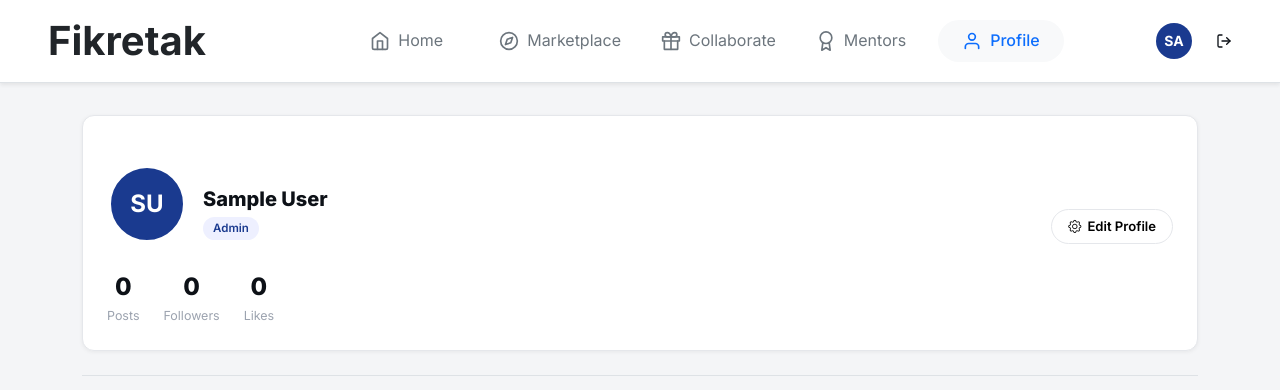
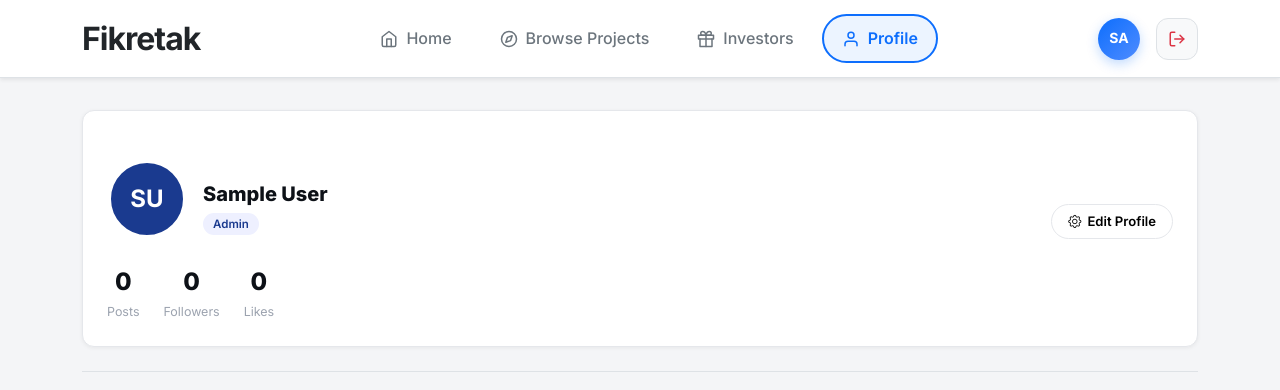
Before and after one commit to usef131/DemoFikratek, a React (Vite) app: page /profile in a window 1280 px wide. Shown: the top 390 px of the page. Built offline with nearby package versions, Linux system fonts and the light colour scheme; sample sign-in values are in the browser's storage.

Commit message:
Edit profile page

```diff
--- a/src/Pages/Profile/Editprofile.jsx
+++ b/src/Pages/Profile/Editprofile.jsx
@@ -4,6 +4,7 @@ import { useAuth } from '../../../Context/AuthContext'
 import { authService } from '../../../Services/authService'
 import { FiHome, FiCompass, FiGift, FiAward, FiUser, FiLogOut, FiArrowLeft } from 'react-icons/fi'
 import { Link, useNavigate } from 'react-router-dom'
+import SecondNavbar from '../../Components/Common/SecondNavbar'
 
 export default function EditProfile() {
   const { user, updateUser } = useAuth()
@@ -34,44 +35,7 @@ export default function EditProfile() {
   return (
     <>
       {/* ── Navbar ── */}
-      <Navbar bg="white" className="shadow-sm py-1 border-bottom">
-        <Container fluid className="px-5">
-          <Navbar.Brand href="#" className="fw-bold fs-1 text-dark me-5">
-            Fikretak
-          </Navbar.Brand>
-
-          <Nav className="mx-auto gap-4 align-items-center">
-            <Nav.Link href="/Home-two" className="d-flex align-items-center gap-2 px-4 py-2 text-secondary rounded-pill">
-              <FiHome size={20} /> Home
-            </Nav.Link>
-            <Nav.Link className="d-flex align-items-center gap-2 text-secondary" style={{ cursor: 'pointer' }} onClick={() => navigate('/marketplace')}>
-              <FiCompass size={20} /> Marketplace
-            </Nav.Link>
-            <Nav.Link className="d-flex align-items-center gap-2 text-secondary" style={{ cursor: 'pointer' }} onClick={() => navigate('/collaborate')}>
-              <FiGift size={20} /> Collaborate
-            </Nav.Link>
-            <Nav.Link className="d-flex align-items-center gap-2 text-secondary" style={{ cursor: 'pointer' }} onClick={() => navigate('/mentors')}>
-              <FiAward size={20} /> Mentors
-            </Nav.Link>
-            <Nav.Link className="d-flex align-items-center gap-2 px-4 py-2 rounded-pill bg-light text-primary fw-medium" style={{ cursor: 'pointer' }} onClick={() => navigate('/Profile')}>
-              <FiUser size={20} /> Profile
-            </Nav.Link>
-          </Nav>
-
-          <div className="d-flex align-items-center gap-4">
-            <Link to="/Profile" style={{
-              width: 36, height: 36, borderRadius: '50%',
-              background: 'var(--fk-primary-btn)', color: '#fff',
-              display: 'flex', alignItems: 'center', justifyContent: 'center',
-              fontWeight: 700, fontSize: '0.875rem', textDecoration: 'none',
-            }}>
-              {user?.name?.slice(0, 2).toUpperCase() || 'U'}
-            </Link>
-            <FiLogOut style={{ cursor: 'pointer' }} onClick={() => navigate('/login')} />
-          </div>
-        </Container>
-      </Navbar>
-
+      <SecondNavbar/>
       {/* ── Page Body ── */}
       <div style={{ background: 'var(--fk-bg)', minHeight: '100vh' }}>
         <Container style={{ paddingTop: '2rem', paddingBottom: '2rem' }}>
@@ -94,7 +58,7 @@ export default function EditProfile() {
           </h2>
 
           <Row>
-            <Col md={8}>
+            <Col md={10}>
               {saved     && <Alert variant="success" style={{ fontSize: '0.875rem', borderRadius: 'var(--radius-sm)' }}>Profile updated! Redirecting…</Alert>}
               {saveError && <Alert variant="danger"  style={{ fontSize: '0.875rem', borderRadius: 'var(--radius-sm)' }}>{saveError}</Alert>}
 
--- a/src/Pages/Profile/Profile.jsx
+++ b/src/Pages/Profile/Profile.jsx
@@ -6,6 +6,7 @@ import IdeaCard from '../../Components/cards/IdeaCard'
 import { FiHome, FiCompass, FiGift, FiAward, FiUser, FiLogOut } from 'react-icons/fi'
 import { Link, useNavigate } from 'react-router-dom'
 import { useIdeas } from '../../../Context/IdeaContext'
+import SecondNavbar from '../../Components/Common/SecondNavbar'
 
 export default function Profile() {
   const { user } = useAuth()
@@ -34,75 +35,7 @@ export default function Profile() {
     <>
      {/* ── Navbar ── */}
 
-      <Navbar bg="white" className="shadow-sm py-1 border-bottom">
-        <Container fluid className="px-5">
-          {/* Logo */}
-          <Navbar.Brand
-            href="#"
-            className="fw-bold fs-1 text-dark me-5"
-          >
-            Fikretak
-          </Navbar.Brand>
-
-          {/* Center Navigation */}
-          <Nav className="mx-auto gap-4 align-items-center">
-            <Nav.Link
-              href="/Home-two"
-              className="d-flex align-items-center gap-2 px-4 py-2 text-secondary rounded-pill"
-            >
-              <FiHome size={20} />
-              Home
-            </Nav.Link>
-
-            <Nav.Link className="d-flex align-items-center gap-2 text-secondary " style={{ cursor: "pointer" }} onClick={() => navigate("/marketplace")}>
-              <FiCompass size={20} />
-              Marketplace
-            </Nav.Link>
-
-            <Nav.Link className="d-flex align-items-center gap-2 text-secondary" style={{ cursor: "pointer" }} onClick={() => navigate("/collaborate")}>
-              <FiGift size={20} />
-              Collaborate
-            </Nav.Link>
-
-            <Nav.Link className="d-flex align-items-center gap-2 text-secondary" style={{ cursor: "pointer" }} onClick={() => navigate("/mentors")}>
-              <FiAward size={20} />
-              Mentors
-            </Nav.Link>
-
-            <Nav.Link className="d-flex align-items-center gap-2  px-4 py-2 rounded-pill bg-light text-primary fw-medium" style={{ cursor: "pointer" }} onClick={() => navigate("/Profile")}>
-              <FiUser size={20} />
-              Profile
-            </Nav.Link>
-          </Nav>
-
-          {/* Right Side */}
-          <div className="d-flex align-items-center gap-4">
-
-
-            <Link to="/Profile" style={{
-              width: 36,
-              height: 36,
-              borderRadius: '50%',   // <-- makes it a circle
-              background: 'var(--fk-primary-btn)',
-              color: '#fff',
-              display: 'flex',
-              alignItems: 'center',
-              justifyContent: 'center',
-              fontWeight: 700,
-              fontSize: '0.875rem',
-              textDecoration: 'none',
-            }}>
-              {user?.name?.slice(0, 2).toUpperCase() || 'U'}
-            </Link>
-
-            <FiLogOut
-              style={{ cursor: "pointer" }}
-              onClick={() => navigate("/login")}
-            />
-          </div>
-
-        </Container>
-      </Navbar>
+      <SecondNavbar/>
 
       <div style={{ background: 'var(--fk-bg)', minHeight: '100vh' }}>
         <Container style={{ paddingTop: '2rem', paddingBottom: '2rem' }}>
```
